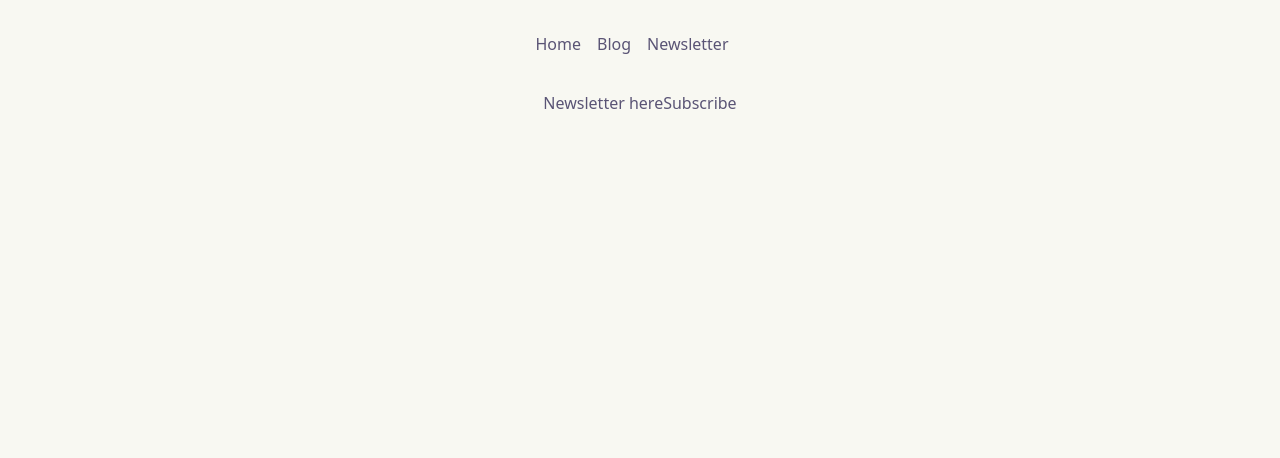
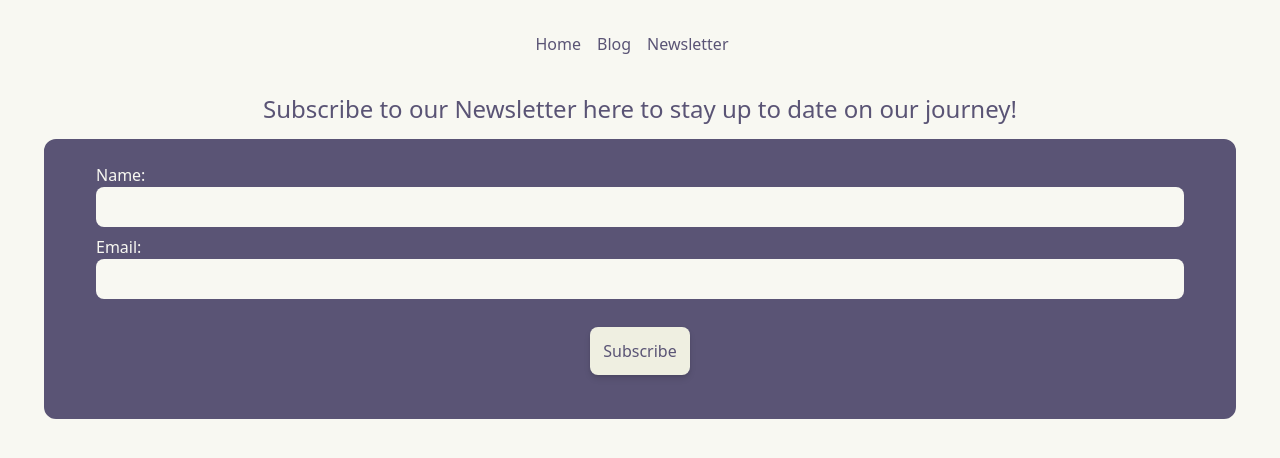
Before and after one commit to cmatson93/adoption-blog, a Next.js app: page /newsletter in a window 1280 px wide. Shown: the top 458 px of the page. Built offline with nearby package versions, Linux system fonts and the light colour scheme.

Commit message:
form working

```diff
--- /dev/null
+++ b/app/api/mailchimp/route.ts
@@ -0,0 +1,41 @@
+export const dynamic = "force-static";
+
+export async function POST(request: Request) {
+  const { email_address, merge_fields, status } = await request.json();
+
+  // 2. Retrieve Mailchimp credentials from environment variables
+  const API_KEY = process.env.MAILCHIMP_API_KEY;
+  const API_SERVER = process.env.MAILCHIMP_API_SERVER;
+  const AUDIENCE_ID = process.env.MAILCHIMP_AUDIENCE_ID;
+
+  // 3. Construct Mailchimp API request URL
+  const url = `https://${API_SERVER}.api.mailchimp.com/3.0/lists/${AUDIENCE_ID}/members`;
+
+  // 4. Prepare request data
+  const data = {
+    email_address: email_address,
+    merge_fields: merge_fields,
+    status: "subscribed",
+  };
+
+  console.log("data ", data);
+
+  try {
+    const res = await fetch(url, {
+      method: "POST",
+      headers: {
+        "Content-Type": "application/json",
+        Authorization: `Basic ${Buffer.from(`anystring:${API_KEY}`).toString(
+          "base64"
+        )}`,
+      },
+      body: JSON.stringify(data),
+    });
+
+    const resJson = await res.json();
+
+    return Response.json({ resJson });
+  } catch (err) {
+    console.log("err fetching on server ", err);
+  }
+}
--- /dev/null
+++ b/app/components/subscribe-button-styles.module.css
@@ -0,0 +1,55 @@
+.formContainer {
+  display: flex;
+  flex-direction: column;
+  padding: 20px 3rem;
+  border: 4px solid var(--color-purple);
+  background-color: var(--color-purple);
+  border-radius: 12px;
+  margin: 12px;
+  box-sizing: border-box;
+}
+
+.inputContainer {
+  display: flex;
+  flex-direction: column;
+  margin-bottom: 8px;
+  color: var(--color-white);
+}
+
+.input {
+  background-color: var(--color-white);
+  padding: 8px;
+  border-radius: 8px;
+  outline: none;
+  color: var(--color-purple);
+}
+
+.input:focus {
+  outline: none;
+}
+
+.btnContainer {
+  display: flex;
+  width: 100%;
+  justify-content: center;
+}
+
+.btn {
+  background-color: var(--color-white-hover);
+  color: var(--color-purple);
+  padding: 12px;
+  border-radius: 8px;
+  margin: 20px 0;
+  box-sizing: border-box;
+  min-width: 100px;
+  box-shadow: 0 4px 6px rgba(0, 0, 0, 0.1),
+    /* Soft shadow */ 0 1px 3px rgba(0, 0, 0, 0.08); /* Subtle shadow */
+  transition: box-shadow 0.3s ease; /* Smooth transition for hover */
+}
+
+.btn:hover {
+  background-color: #c8c8bd;
+  cursor: pointer;
+  box-shadow: 0 6px 8px rgba(0, 0, 0, 0.15),
+    /* Stronger shadow on hover */ 0 2px 4px rgba(0, 0, 0, 0.1);
+}
--- /dev/null
+++ b/app/components/subscribe-button.tsx
@@ -0,0 +1,106 @@
+"use client";
+
+import { useState } from "react";
+
+import styles from "./subscribe-button-styles.module.css";
+
+export default function SubscribeButton() {
+  const [name, setName] = useState("");
+  const [email, setEmail] = useState("");
+  const [submitted, setSubmitted] = useState(false);
+  const [showError, setShowError] = useState(false);
+  const [showSuccess, setShowSuccess] = useState(false);
+
+  const subscribe = async () => {
+    const url = `/api/mailchimp`;
+
+    const data = {
+      email_address: email,
+      merge_fields: {
+        FNAME: name,
+        LNAME: "",
+      },
+    };
+
+    try {
+      const response = await fetch(url, {
+        method: "POST",
+        headers: {
+          "Content-Type": "application/json",
+        },
+        body: JSON.stringify(data),
+      });
+
+      const responseData = await response.json();
+
+      console.log("RESPONSE DAtA ", responseData);
+
+      // Set success message
+      setShowSuccess(true);
+
+      if (showError) {
+        setShowError(false);
+      }
+
+      console.log("responseData ", responseData);
+    } catch (err) {
+      // Set error message
+      setShowError(true);
+
+      if (showSuccess) {
+        setShowSuccess(false);
+      }
+
+      console.log("err fetching... ", err);
+    }
+  };
+
+  const handleSubmit = () => {
+    console.log("submitting!");
+    // Validate
+    // If everything is correct call subscribe
+    subscribe();
+  };
+
+  return (
+    <form onSubmit={handleSubmit} className={styles.formContainer}>
+      <div className={styles.inputContainer}>
+        <label htmlFor="name">Name:</label>
+        <input
+          type="text"
+          id="name"
+          value={name}
+          onChange={(e) => setName(e.target.value)}
+          className={styles.input}
+        />
+      </div>
+      <div className={styles.inputContainer}>
+        <label htmlFor="email">Email:</label>
+        <input
+          type="email"
+          id="email"
+          value={email}
+          onChange={(e) => setEmail(e.target.value)}
+          //   style={{ width: "100%", padding: "8px", marginTop: "8px" }}
+          className={styles.input}
+        />
+      </div>
+      <div className={styles.btnContainer}>
+        {showError && (
+          <p className={styles.errorText}>
+            Sorry, something went wrong please try again later. If it's still
+            not working contact me and let me know!
+          </p>
+        )}
+        {showSuccess && (
+          <p className={styles.successText}>
+            {`You subscribed! You will receive an email at ${email}, when we post our next update!`}
+          </p>
+        )}
+        <button type="submit" disabled={submitted} className={styles.btn}>
+          {submitted ? "Submitting..." : "Subscribe"}
+        </button>
+      </div>
+    </form>
+  );
+}
--- a/app/layout.tsx
+++ b/app/layout.tsx
@@ -38,7 +38,7 @@ export default function RootLayout({
           </header>
 
           {/* MAIN */}
-          <main>{children}</main>
+          <main style={{ width: "100%" }}>{children}</main>
 
           {/* FOOTER */}
           {/* {!home && (
--- a/app/mailchimp/route.ts
+++ /dev/null
@@ -1,31 +0,0 @@
-export const dynamic = "force-static";
-
-export async function POST() {
-  // 2. Retrieve Mailchimp credentials from environment variables
-  const API_KEY = process.env.MAILCHIMP_API_KEY;
-  const API_SERVER = process.env.MAILCHIMP_API_SERVER;
-  const AUDIENCE_ID = process.env.MAILCHIMP_AUDIENCE_ID;
-
-  // 3. Construct Mailchimp API request URL
-  const url = `https://${API_SERVER}.api.mailchimp.com/3.0/lists/${AUDIENCE_ID}/members`;
-
-  // 4. Prepare request data
-  const data = {
-    email_address: "cmatson93@gmail.com",
-    status: "subscribed",
-  };
-
-  const res = await fetch(url, {
-    method: "POST",
-    headers: {
-      "Content-Type": "application/json",
-      //   "API-Key": process.env.HELP_SHIFT_API_KEY,
-      "API-KEY": "b9b49c97c4264b5f0245839e4d53642c-us8",
-    },
-    body: JSON.stringify(data),
-  });
-
-  const resJson = await res.json();
-
-  return Response.json({ resJson });
-}
--- a/app/newsletter/page.tsx
+++ b/app/newsletter/page.tsx
@@ -1,40 +1,12 @@
+import SubscribeButton from "../components/subscribe-button";
+
 export default function Newsletter() {
-  const subscribe = async () => {
-    // 2. Retrieve Mailchimp credentials from environment variables
-    const API_KEY = process.env.MAILCHIMP_API_KEY;
-    const API_SERVER = process.env.MAILCHIMP_API_SERVER;
-    const AUDIENCE_ID = process.env.MAILCHIMP_AUDIENCE_ID;
-
-    // 3. Construct Mailchimp API request URL
-    const url = `https://${API_SERVER}.api.mailchimp.com/3.0/lists/${AUDIENCE_ID}/members`;
-
-    // 4. Prepare request data
-    const data = {
-      email_address: "cmatson93@gmail.com",
-      status: "subscribed",
-    };
-
-    const res = await fetch(url, {
-      method: "POST",
-      headers: {
-        "Content-Type": "application/json",
-        //   "API-Key": process.env.HELP_SHIFT_API_KEY,
-        "API-KEY": "b9b49c97c4264b5f0245839e4d53642c-us8",
-      },
-      body: JSON.stringify(data),
-    });
-
-    const resJson = await res.json();
-
-    console.log("resJson ", resJson);
-
-    return Response.json({ resJson });
-  };
-
   return (
     <div>
-      Newsletter here
-      <button onClick={() => console.log("clicked")}>Subscribe</button>
+      <h1 style={{ textAlign: "center", fontSize: "24px" }}>
+        Subscribe to our Newsletter here to stay up to date on our journey!
+      </h1>
+      <SubscribeButton />
     </div>
   );
 }
```
Also changed, not shown: 1 other file (tests, documents, lock files or other folders).
